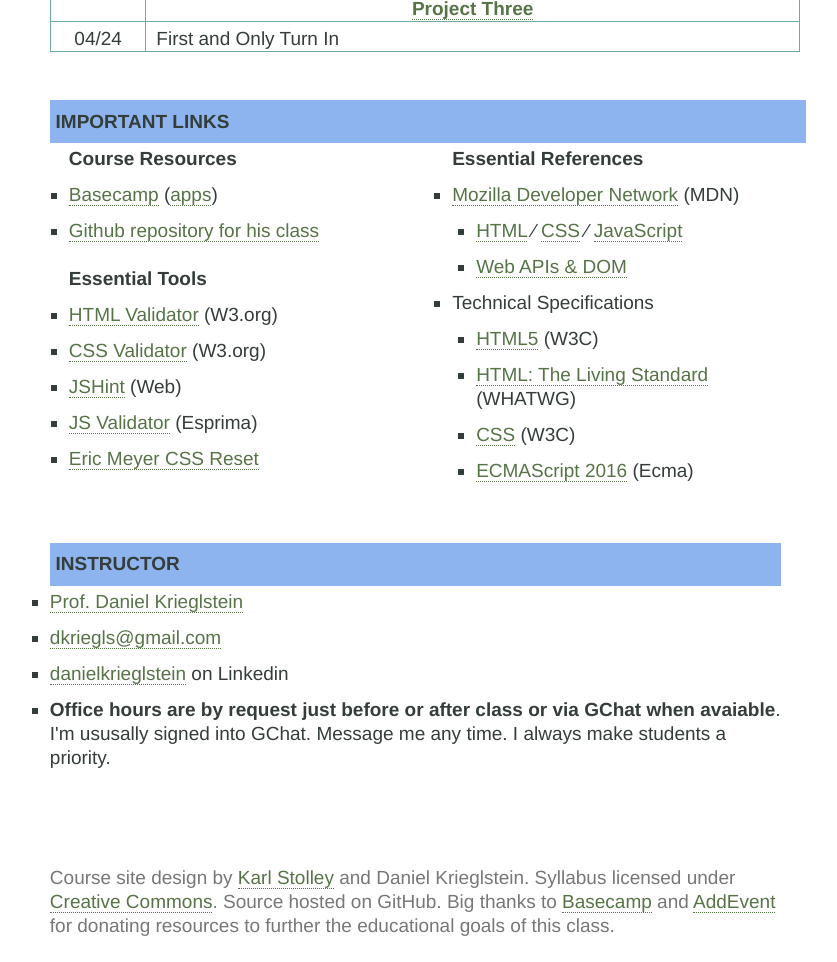
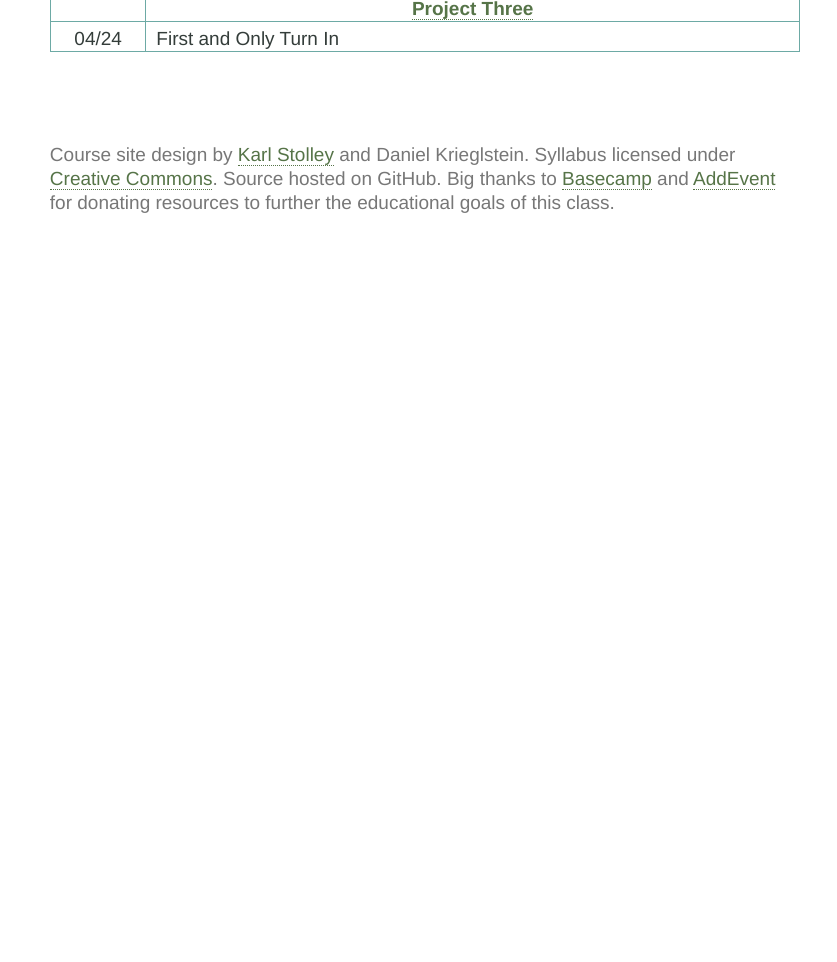
Before and after one commit to itmd0362/project23, a plain HTML site: page index.html in a window 1280 px wide. Shown: the part 3177-4139 px from the top of the page, without its empty margins (133-970 px from the left). After the commit the page ends 3416 px from the top, so only its background shows below. Drawn offline with nearby package versions, Linux system fonts and the light colour scheme; files whose address does not match are found by name.

```diff
--- a/index.html
+++ b/index.html
@@ -6,6 +6,8 @@
   <meta name="viewport" content="width=device-width, initial-scale=1.0, shrink-to-fit=no" />
   <link rel="stylesheet" href="css/screen.css" media="screen" />
   <link rel="icon" type="image/x-icon" href="http://web.iit.edu/sites/web/themes/iit_web/favicon.ico">
+  <script src="https://cdnjs.cloudflare.com/ajax/libs/modernizr/2.8.3/modernizr.min.js"></script>
+  <script src="js/site.js"></script>
 </head>
 <body>
   <div id="page">
@@ -324,63 +326,6 @@
         </section>
       </article>
     </main>
-
-   <aside id="links">
-    <h3 id="h3wide">Important Links</h3>
-    <div class="link-group">
-      <section id="course-resources">
-        <h4>Course Resources</h4>
-        <ul>
-          <li><a href="https://3.basecamp.com/3649431/projects/">Basecamp</a> (<a href="https://basecamp.com/help/3/guides/apps">apps</a>)</li>
-          <li><a href="https://github.com/dkriegls/itmd-362-spring2018">Github repository for his class</a></li>
-        </ul>
-      </section>
-      <section id="essential-tools">
-        <h4>Essential Tools</h4>
-        <ul>
-          <li><a href="https://validator.w3.org/">HTML Validator</a> (W3.org)</li>
-          <li><a href="https://jigsaw.w3.org/css-validator/">CSS Validator</a> (W3.org)</li>
-          <li><a href="http://jshint.com/">JSHint</a> (Web)</li>
-          <li><a href="http://esprima.org/demo/validate.html">JS Validator</a> (Esprima)</li>
-          <li><a href="http://meyerweb.com/eric/tools/css/reset/reset.css">Eric Meyer CSS Reset</a></li>
-        </ul>
-      </section>
-      <section id="essential-references">
-      <h4>Essential References</h4>
-        <ul>
-          <li id="mdn"><a href="https://developer.mozilla.org/en-US/">Mozilla Developer Network</a> (MDN)
-            <ul>
-              <li><a href="https://developer.mozilla.org/en-US/docs/Web/HTML/Reference">HTML</a> &#x2215;
-              <a href="https://developer.mozilla.org/en-US/docs/Web/CSS/Reference">CSS</a> &#x2215;
-              <a href="https://developer.mozilla.org/en-US/docs/Web/JavaScript/Reference">JavaScript</a>
-              <li><a href="https://developer.mozilla.org/en-US/docs/Web/Reference/API">Web APIs &#x26; DOM</a></li>
-            </ul>
-          </li>
-          <li id="technical-specifications">Technical Specifications
-            <ul>
-              <li><a href="http://www.w3.org/TR/html5/">HTML5</a> (W3C)</li>
-              <li><a href="https://developers.whatwg.org">HTML: The Living Standard</a> (WHATWG)</li>
-              <li><a href="http://www.w3.org/Style/CSS/Overview.en.html">CSS</a> (W3C)</li>
-              <li><a href="http://www.ecma-international.org/ecma-262/7.0/index.html">ECMAScript 2016</a> (Ecma)</li>
-            </ul>
-          </li>
-        </ul>
-      </section>
-    </div>
-  </aside>
-
-  <aside id="instructor">
-    <h3>Instructor</h3>
-    <ul>
-      <li><a href="https://appliedtech.iit.edu/people/daniel-krieglstein">Prof. Daniel Krieglstein</a></li>
-      <li><a href="mailto:dkriegls@gmail.com">dkriegls@gmail.com</a></li>
-      <li><a href="https://www.linkedin.com/in/danielkrieglstein">danielkrieglstein</a> on Linkedin</li>
-      <li id="office-hours">
-        <b>Office hours are by request just before or after class or via GChat when avaiable</b>. I&#39;m ususally signed into GChat.
-        Message me any time. I always make students a priority.
-      </li>
-    </ul>
-  </aside>
   <footer id="footer">
     <p class="fineprint">
       Course site design by <a href="https://karlstolley.com/">Karl Stolley</a> and Daniel Krieglstein.
```
